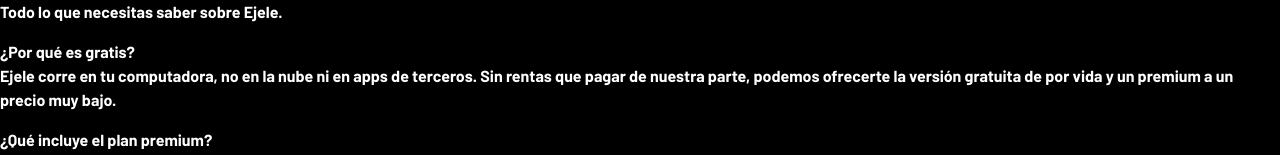
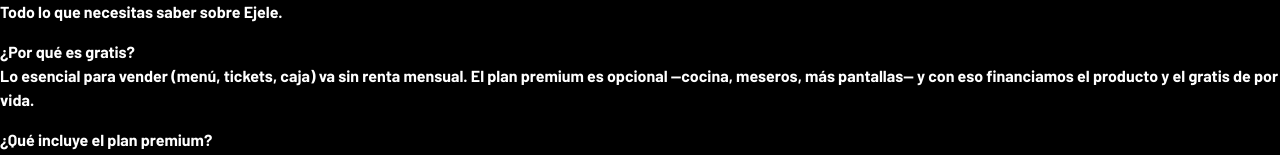
Before and after one commit to ErickLlerenas/ejele-web, a React (Vite) app: page / in a window 1280 px wide. Shown: the part 2158-2313 px from the top of the page. Built offline with nearby package versions, Linux system fonts and the light colour scheme; no server answers; some icons are missing.

Commit message:
remove button

```diff
--- a/src/pages/landing/components/hero.tsx
+++ b/src/pages/landing/components/hero.tsx
@@ -68,7 +68,8 @@ export default function Hero() {
             para siempre.
           </p>
 
-          <div className="flex flex-col sm:flex-row gap-4 justify-center items-center mb-4 px-4">
+          {/* Oculto en móvil; visible desde tablet/escritorio (descargas en #platforms en celular) */}
+          <div className="hidden md:flex flex-col sm:flex-row gap-4 justify-center items-center mb-4 px-4">
             <button
               onClick={handleDownload}
               disabled={downloading}
--- a/src/pages/landing/components/questions.tsx
+++ b/src/pages/landing/components/questions.tsx
@@ -5,7 +5,7 @@ export default function Questions() {
     {
       question: "¿Por qué es gratis?",
       answer:
-        "Ejele corre en tu computadora, no en la nube ni en apps de terceros. Sin rentas que pagar de nuestra parte, podemos ofrecerte la versión gratuita de por vida y un premium a un precio muy bajo.",
+        "Lo esencial para vender (menú, tickets, caja) va sin renta mensual. El plan premium es opcional —cocina, meseros, más pantallas— y con eso financiamos el producto y el gratis de por vida.",
       icon: "solar:gift-bold-duotone",
       color: "emerald",
     },
```
